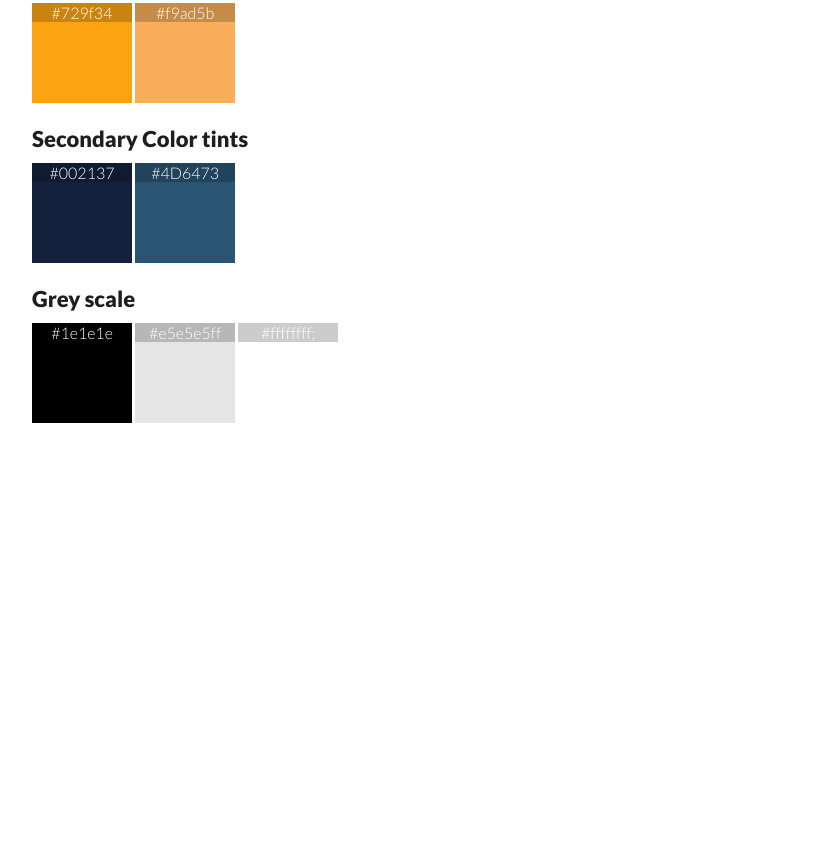
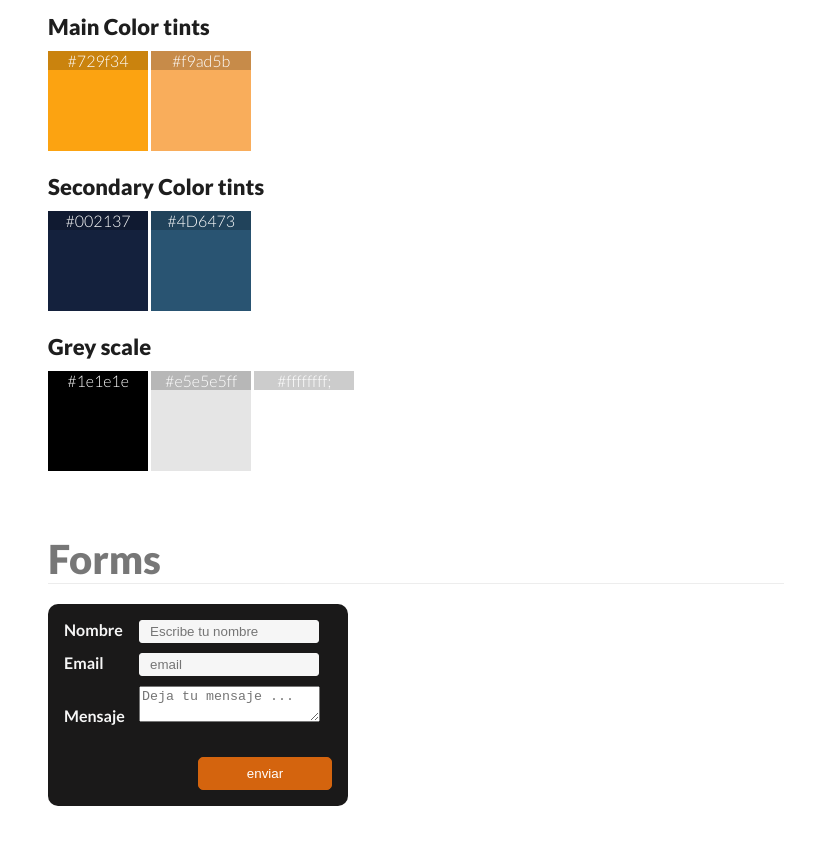
Before and after one commit to PabloCortes49/Links-botones-encabezados, a plain HTML site: page index.html in a window 1280 px wide. Shown: the part 1216-2060 px from the top of the page, without its empty margins (224-1039 px from the left). Before the commit the page ends 1767 px from the top, so only its background shows below. Drawn offline with Linux system fonts and the light colour scheme.

Commit message:
Subo commit de los formularios

```diff
--- a/index.html
+++ b/index.html
@@ -53,6 +53,25 @@
           <div class="pattern-color bg-color-white" data-color="#ffffffff;"></div>
 
         </section>
+        <section class="form-section">
+         <h2 class="pattern-title">Forms</h2>
+        <form action="#" target="" method="get" name="formDatosPersonales">
+
+
+
+          <label for="nombre">Nombre</label>
+	        <input type="text" name="nombre" id="nombre" placeholder="Escribe tu nombre"/>
+
+	        <label for="email">Email</label>
+	        <input type="email" name="email" id="email" placeholder="email" required />
+
+	         <label for="Deja tu mensaje ...">Mensaje</label>
+	        <textarea name="mensaje" for="mensaje" placeholder="Deja tu mensaje ..." maxlength="300"></textarea>
+
+	        <input type="submit" name="enviar" value="enviar"/>
+
+        </form>
+        </section>
 
     </main>
 
--- a/styles.css
+++ b/styles.css
@@ -169,3 +169,43 @@ code {
 [data-header]:before {
   content: attr(data-header) ": ";
 }
+
+*{box-sizing:border-box;}
+
+form{
+	width:300px;
+	padding:16px;
+	border-radius:10px;
+	margin-right: auto;
+	background-color:rgb(26, 25, 25);
+}
+
+form label{
+	width:72px;
+	font-weight:bold;
+	display:inline-block;
+  color: #f6f6f6;
+}
+
+form input[type="text"],
+form input[type="email"]{
+	width:180px;
+	padding:3px 10px;
+	border:1px solid #f6f6f6;
+	border-radius:3px;
+	background-color:#f6f6f6;
+  margin-bottom: 10px;
+  display:inline-block;
+}
+
+form input[type="submit"]{
+	width:50%;
+	padding:8px 16px;
+  margin-left: auto;
+	margin-top:32px;
+	border:1px solid rgb(212, 100, 14);
+	border-radius:5px;
+	display:block;
+	color:#fff;
+	background-color:rgb(212, 100, 14);
+}
```
